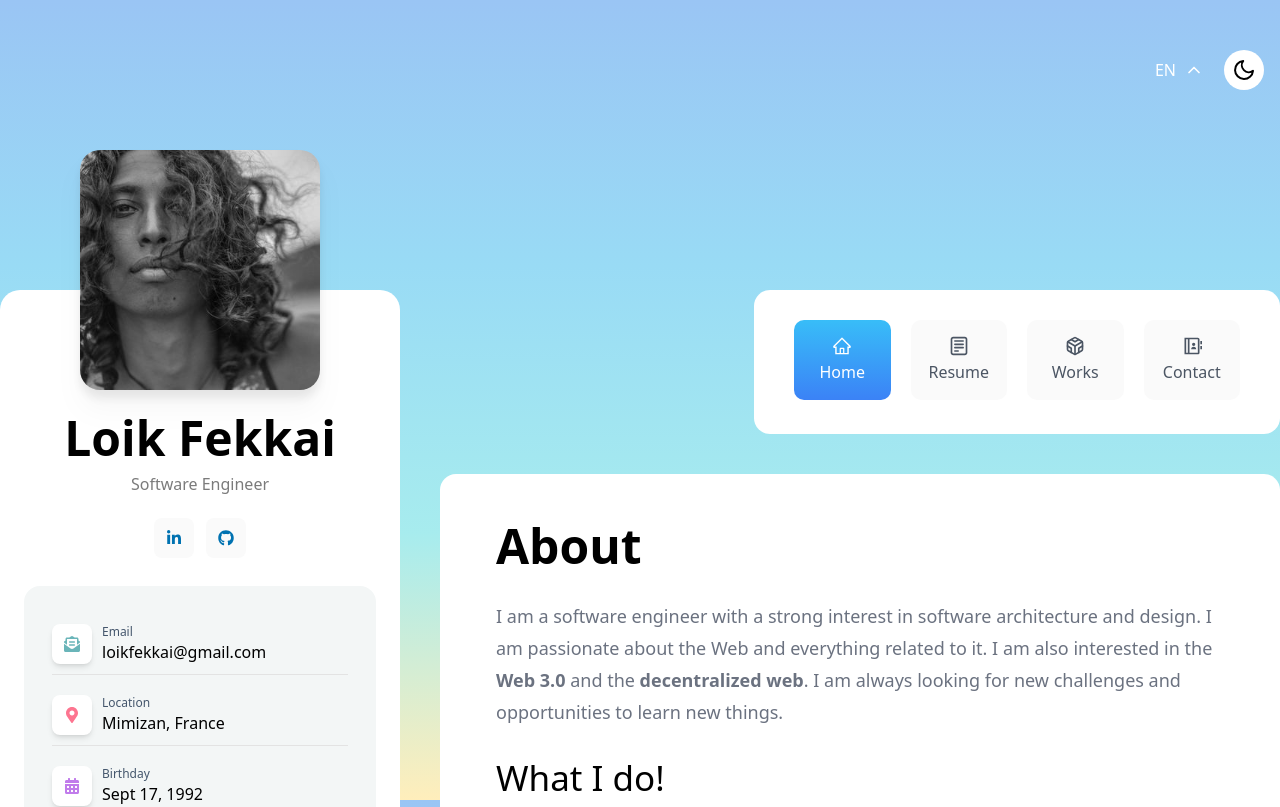
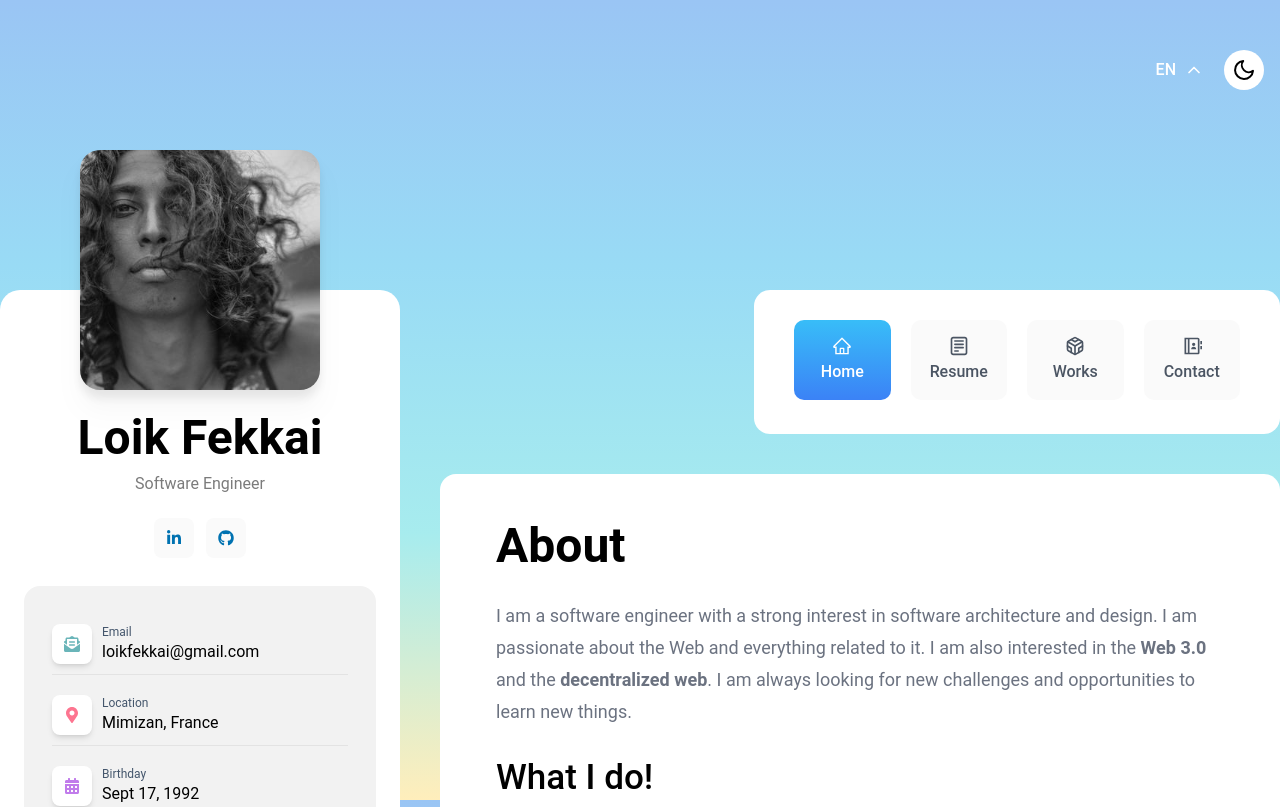
Before and after one commit to Lokicoule/portfolio, a React (Vite) app: page /en in a window 1280 px wide. Shown: the top 807 px of the page. Built offline with nearby package versions, Linux system fonts and the light colour scheme.

Commit message:
style(font): roboto

```diff
--- a/src/index.css
+++ b/src/index.css
@@ -1,11 +1,19 @@
 @tailwind base;
 @tailwind components;
 @tailwind utilities;
+
+@import url("https://fonts.googleapis.com/css2?family=Roboto:wght@300;400;500;700&display=swap");
 
 body {
   background-image: linear-gradient(to top, #ffeebb, #a7ecee, #99dbf5, #9ac5f4);
   background-repeat: no-repeat;
   background-attachment: fixed;
+}
+
+@layer base {
+  html {
+    @apply font-primary;
+  }
 }
 
 @layer components {
--- a/src/shared/components/Hero/Hero.tsx
+++ b/src/shared/components/Hero/Hero.tsx
@@ -50,7 +50,7 @@ const Hero = () => {
   ];
 
   return (
-    <div className="w-full mb-6 lg:mb-0 mx-auto relative bg-white text-center dark:bg-[#05151e] px-6 rounded-[20px] mt-[180px] md:mt-[220px] lg:mt-0">
+    <div className="w-full mb-6 lg:mb-0 mx-auto relative bg-primary text-center dark:bg-primary-dark px-6 rounded-[20px] mt-[180px] md:mt-[220px] lg:mt-0">
       <img
         src={img}
         className="w-[240px] absolute left-[50%] transform -translate-x-[50%] h-[240px] drop-shadow-xl mx-auto rounded-[20px] -mt-[140px] hover:brightness-125 transition duration-200 ease-linear"
@@ -61,14 +61,14 @@ const Hero = () => {
         <h1 className="mt-6 mb-1 text-5xl font-semibold dark:text-white">
           Loik Fekkai
         </h1>
-        <h3 className="mb-4 text-[#7B7B7B] inline-block dark:bg-[#121e26] px-5 py-1.5 rounded-lg dark:text-[#A6A6A6]">
+        <h3 className="mb-4 text-[#7B7B7B] inline-block dark:bg-secondary-dark px-5 py-1.5 rounded-lg dark:text-[#A6A6A6]">
           Software Engineer
         </h3>
 
         <div className="flex justify-center space-x-3">
           <HeroSocialLinks socialLinks={socialLinks} />
         </div>
-        <div className="p-7 rounded-2xl mt-7 bg-[#F3F6F6] dark:bg-[#121e26]">
+        <div className="p-7 rounded-2xl mt-7 bg-secondary dark:bg-secondary-dark">
           <HeroContactInfo contactInfo={contactInfo} />
         </div>
 
--- a/tailwind.config.js
+++ b/tailwind.config.js
@@ -12,7 +12,23 @@ export default {
         xl: "1280px",
       },
     },
-    extend: {},
+    fontFamily: {
+      primary: ["Roboto", "sans-serif"],
+    },
+    extend: {
+      colors: {
+        primary: {
+          light: "#ffffff",
+          DEFAULT: "#ffffff",
+          dark: "#05151e",
+        },
+        secondary: {
+          light: "#fafafa",
+          DEFAULT: "#f2f2f2",
+          dark: "#121e26",
+        },
+      },
+    },
   },
   plugins: [],
 };
```
